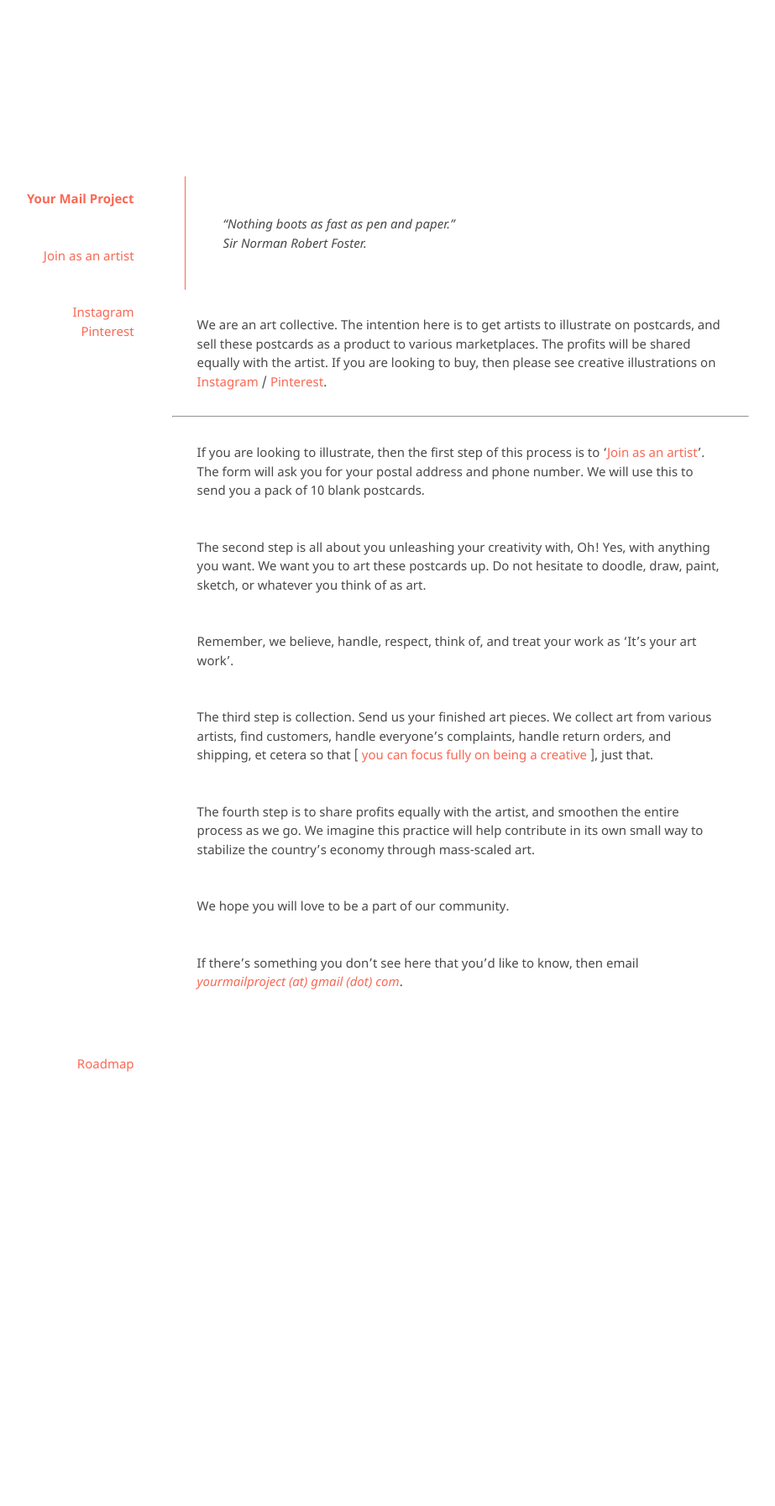
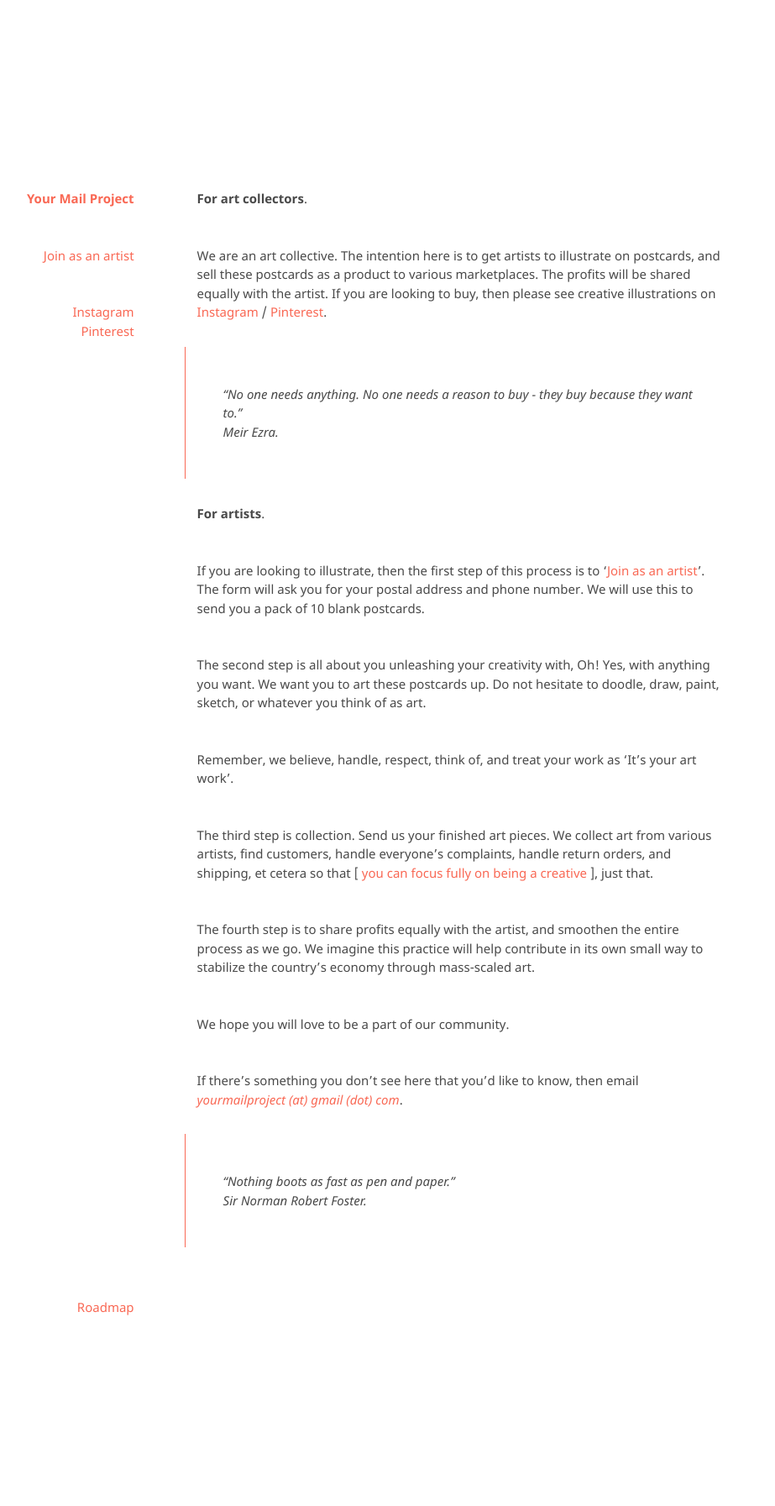
Before and after one commit to kvshvlin/yourmailproject, a Jekyll site: the page built from index.md, in a window 1280 px wide. Shown: the whole page at 84% size, without its empty margins (193-1116 px from the left). Built offline with Jekyll 4.4.1, drawn with Linux system fonts in a browser that asks for light colours; our own code applies the rules of GitHub Pages for plain Markdown files; before the commit the page ends 1502 px from its top, so only the background shows below that.

Commit message:
Update index.md

```diff
--- a/index.md
+++ b/index.md
@@ -1,9 +1,11 @@
-> "Nothing boots as fast as pen and paper."
-> Sir Norman Robert Foster.
+**For art collectors**.
 
 We are an art collective. The intention here is to get artists to illustrate on postcards, and sell these postcards as a product to various marketplaces. The profits will be shared equally with the artist. If you are looking to buy, then please see creative illustrations on <a href="https://www.instagram.com/yourmailproject" target="_blank">Instagram</a> / <a href="https://in.pinterest.com/yourmailproject" target="_blank">Pinterest</a>.
 
-***
+> "No one needs anything. No one needs a reason to buy - they buy because they want to."
+> Meir Ezra.
+
+**For artists**.
 
 If you are looking to illustrate, then the first step of this process is to '<a href="https://yourmailproject.typeform.com/to/krhWpQJZ" target="_blank">Join as an artist</a>'. The form will ask you for your postal address and phone number. We will use this to send you a pack of 10 blank postcards.
 
```
Also changed, not shown: other parts of index.md (+3 -0 lines).
